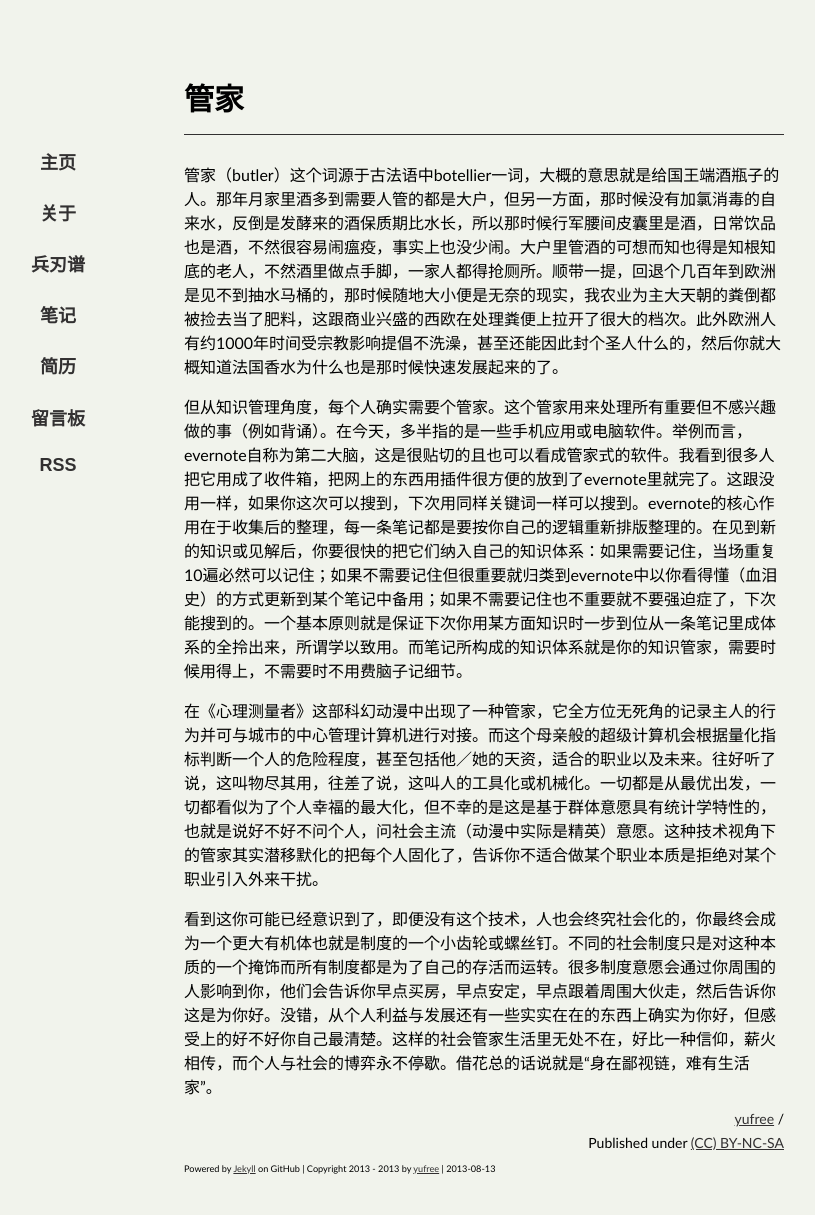
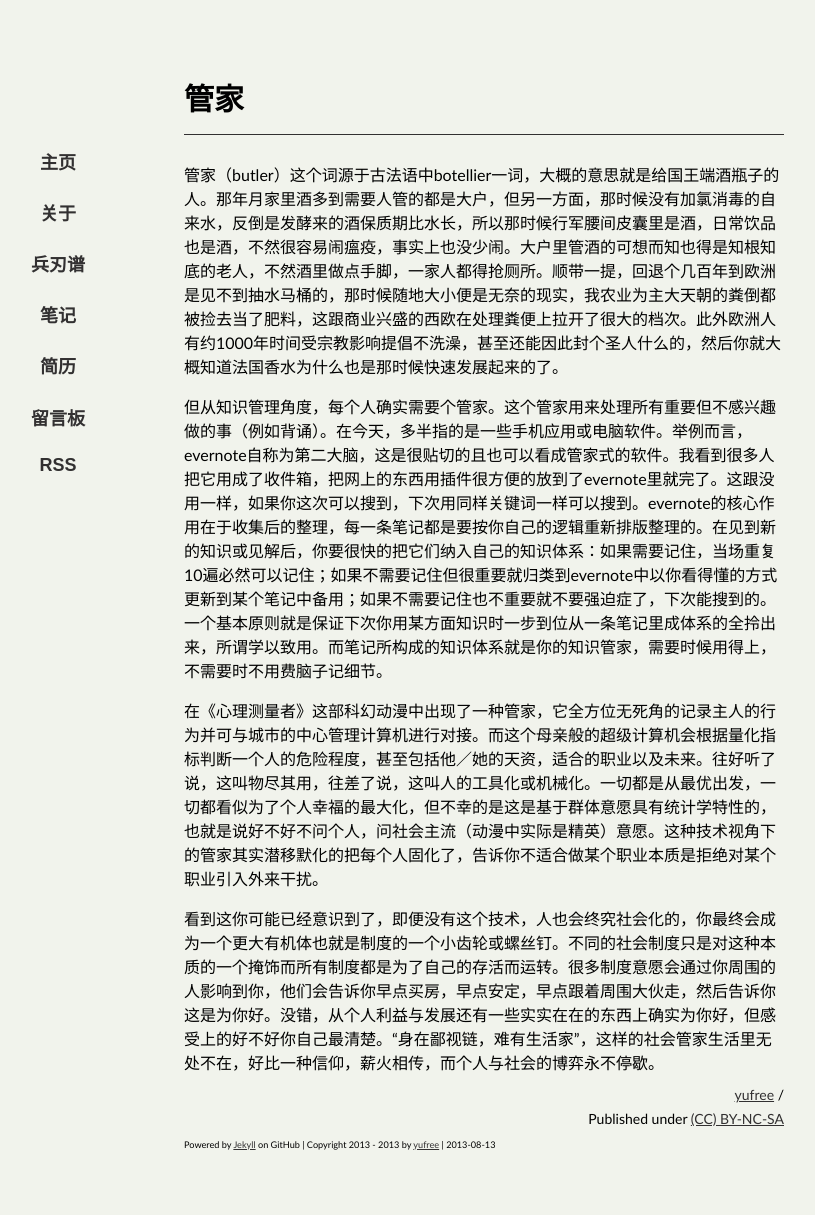
Before and after one commit to yufree/blogcn, a Jekyll site: the page built from 2016-01-09-e-butler.md, in a window 1280 px wide. Shown: the whole page, without its empty margins (156-971 px from the left). Built offline with Jekyll 4.4.1, drawn with Linux system fonts in a browser that asks for light colours; some web fonts are replaced; comment, search, counter and statistics services are not loaded; after the commit the page ends 1191 px from its top, so only the background shows below that.

Commit message:
small revise

```diff
--- a/2016-01-09-e-butler.md
+++ b/2016-01-09-e-butler.md
@@ -5,8 +5,8 @@ title: 管家
 
 管家（butler）这个词源于古法语中botellier一词，大概的意思就是给国王端酒瓶子的人。那年月家里酒多到需要人管的都是大户，但另一方面，那时候没有加氯消毒的自来水，反倒是发酵来的酒保质期比水长，所以那时候行军腰间皮囊里是酒，日常饮品也是酒，不然很容易闹瘟疫，事实上也没少闹。大户里管酒的可想而知也得是知根知底的老人，不然酒里做点手脚，一家人都得抢厕所。顺带一提，回退个几百年到欧洲是见不到抽水马桶的，那时候随地大小便是无奈的现实，我农业为主大天朝的粪倒都被捡去当了肥料，这跟商业兴盛的西欧在处理粪便上拉开了很大的档次。此外欧洲人有约1000年时间受宗教影响提倡不洗澡，甚至还能因此封个圣人什么的，然后你就大概知道法国香水为什么也是那时候快速发展起来的了。
 
-但从知识管理角度，每个人确实需要个管家。这个管家用来处理所有重要但不感兴趣做的事（例如背诵）。在今天，多半指的是一些手机应用或电脑软件。举例而言，evernote自称为第二大脑，这是很贴切的且也可以看成管家式的软件。我看到很多人把它用成了收件箱，把网上的东西用插件很方便的放到了evernote里就完了。这跟没用一样，如果你这次可以搜到，下次用同样关键词一样可以搜到。evernote的核心作用在于收集后的整理，每一条笔记都是要按你自己的逻辑重新排版整理的。在见到新的知识或见解后，你要很快的把它们纳入自己的知识体系：如果需要记住，当场重复10遍必然可以记住；如果不需要记住但很重要就归类到evernote中以你看得懂（血泪史）的方式更新到某个笔记中备用；如果不需要记住也不重要就不要强迫症了，下次能搜到的。一个基本原则就是保证下次你用某方面知识时一步到位从一条笔记里成体系的全拎出来，所谓学以致用。而笔记所构成的知识体系就是你的知识管家，需要时候用得上，不需要时不用费脑子记细节。
+但从知识管理角度，每个人确实需要个管家。这个管家用来处理所有重要但不感兴趣做的事（例如背诵）。在今天，多半指的是一些手机应用或电脑软件。举例而言，evernote自称为第二大脑，这是很贴切的且也可以看成管家式的软件。我看到很多人把它用成了收件箱，把网上的东西用插件很方便的放到了evernote里就完了。这跟没用一样，如果你这次可以搜到，下次用同样关键词一样可以搜到。evernote的核心作用在于收集后的整理，每一条笔记都是要按你自己的逻辑重新排版整理的。在见到新的知识或见解后，你要很快的把它们纳入自己的知识体系：如果需要记住，当场重复10遍必然可以记住；如果不需要记住但很重要就归类到evernote中以你看得懂的方式更新到某个笔记中备用；如果不需要记住也不重要就不要强迫症了，下次能搜到的。一个基本原则就是保证下次你用某方面知识时一步到位从一条笔记里成体系的全拎出来，所谓学以致用。而笔记所构成的知识体系就是你的知识管家，需要时候用得上，不需要时不用费脑子记细节。
 
 在《心理测量者》这部科幻动漫中出现了一种管家，它全方位无死角的记录主人的行为并可与城市的中心管理计算机进行对接。而这个母亲般的超级计算机会根据量化指标判断一个人的危险程度，甚至包括他／她的天资，适合的职业以及未来。往好听了说，这叫物尽其用，往差了说，这叫人的工具化或机械化。一切都是从最优出发，一切都看似为了个人幸福的最大化，但不幸的是这是基于群体意愿具有统计学特性的，也就是说好不好不问个人，问社会主流（动漫中实际是精英）意愿。这种技术视角下的管家其实潜移默化的把每个人固化了，告诉你不适合做某个职业本质是拒绝对某个职业引入外来干扰。
 
-看到这你可能已经意识到了，即便没有这个技术，人也会终究社会化的，你最终会成为一个更大有机体也就是制度的一个小齿轮或螺丝钉。不同的社会制度只是对这种本质的一个掩饰而所有制度都是为了自己的存活而运转。很多制度意愿会通过你周围的人影响到你，他们会告诉你早点买房，早点安定，早点跟着周围大伙走，然后告诉你这是为你好。没错，从个人利益与发展还有一些实实在在的东西上确实为你好，但感受上的好不好你自己最清楚。这样的社会管家生活里无处不在，好比一种信仰，薪火相传，而个人与社会的博弈永不停歇。借花总的话说就是“身在鄙视链，难有生活家”。
+看到这你可能已经意识到了，即便没有这个技术，人也会终究社会化的，你最终会成为一个更大有机体也就是制度的一个小齿轮或螺丝钉。不同的社会制度只是对这种本质的一个掩饰而所有制度都是为了自己的存活而运转。很多制度意愿会通过你周围的人影响到你，他们会告诉你早点买房，早点安定，早点跟着周围大伙走，然后告诉你这是为你好。没错，从个人利益与发展还有一些实实在在的东西上确实为你好，但感受上的好不好你自己最清楚。“身在鄙视链，难有生活家”，这样的社会管家生活里无处不在，好比一种信仰，薪火相传，而个人与社会的博弈永不停歇。
```
